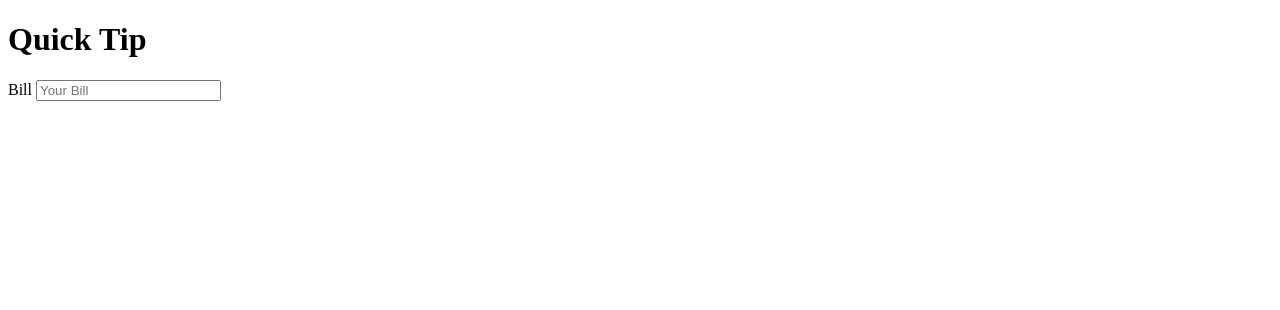
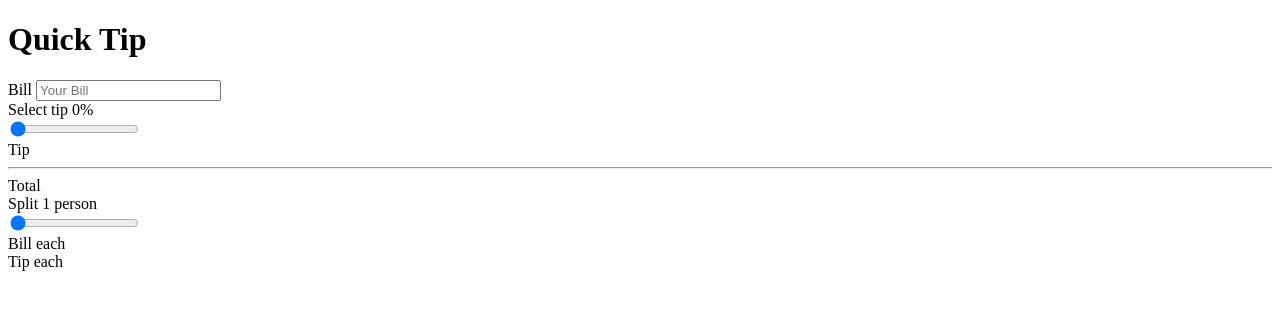
Before and after one commit to purpleheart808/tipcalc, a plain HTML site: page index.html in a window 1280 px wide. Drawn offline with Linux system fonts and the light colour scheme.

Commit message:
Update html structure & include all input sections

```diff
--- a/index.html
+++ b/index.html
@@ -16,6 +16,46 @@
             <input type="number" placeholder="Your Bill" id="yourBill" />
 
         </div>
+
+        <div>
+            <div>
+                <label for="tipInput">Select tip</label>
+                <span id="tipPercent">0%</span>
+            </div>
+            <input type="range" value="0" id="tipInput">
+
+        </div>
+
+        <div>
+            <span>Tip</span>
+            <span id="tipValue"></span>
+        </div>
+        <hr>
+        <div>
+            <span>Total</span>
+            <span id="totalWithTip"></span>
+        </div>
+    </section>
+
+    <section>
+        <div>
+        <div>
+            <label for="splitInput">Split</label>
+            <span id="splitValue"> 1 person</span>
+        </div>
+        <input type="range" min="1" max="10" value="1" id="splitInput">
+    </div>
+
+    <div>
+        <span> Bill each</span>
+        <span id="billEach"></span>
+    </div>
+
+    <div>
+        <span> Tip each</span>
+        <span id="tipEach"></span>
+    </div>
+
     </section>
 </main>
 
```
